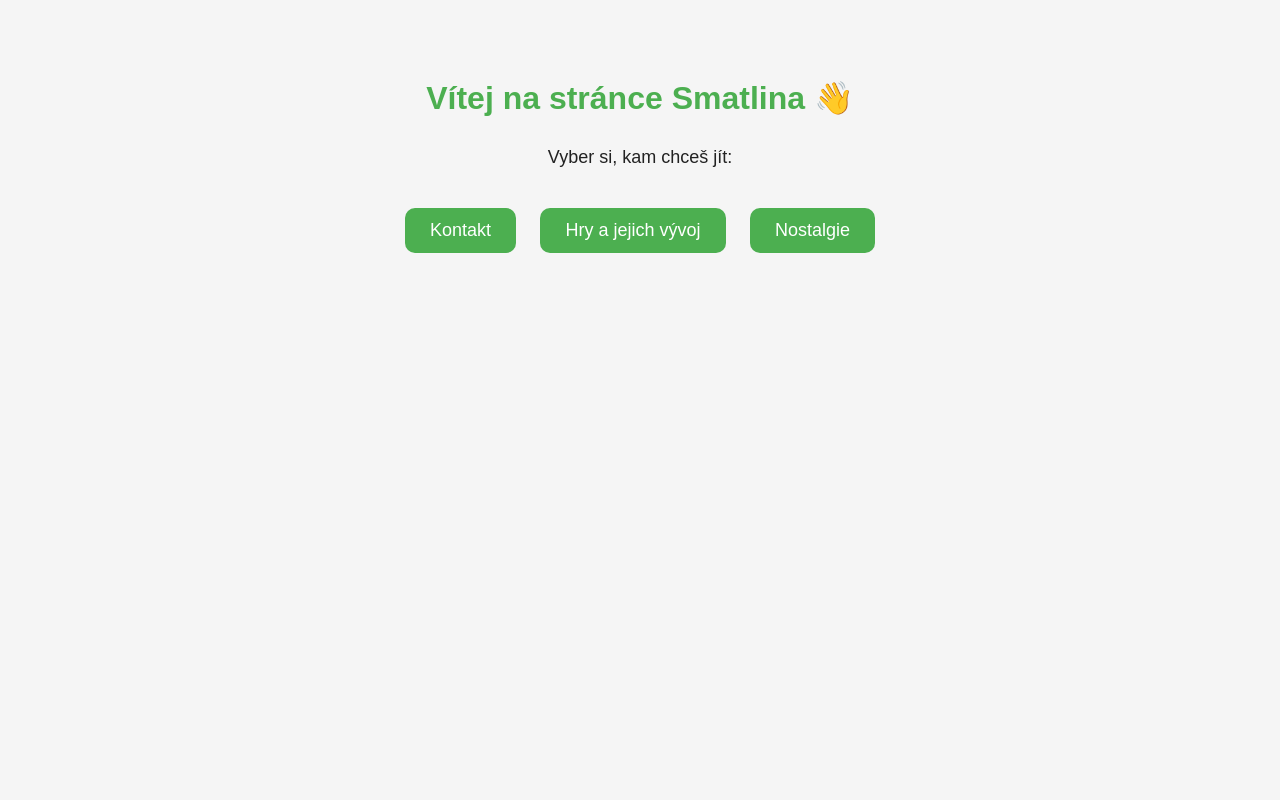
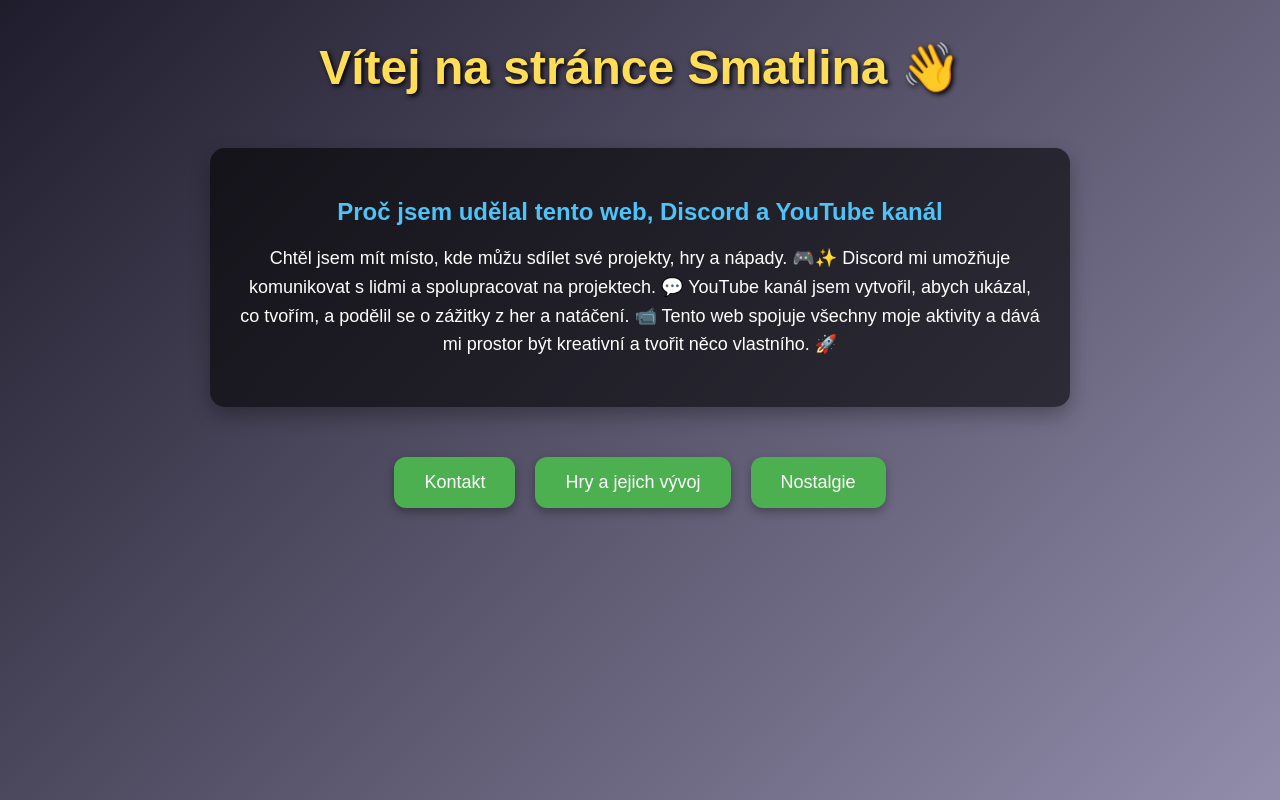
Before and after one commit to milovnikmhd1234/SmatlinaGames, a plain HTML site: page index.html in a window 1280 px wide. Drawn offline with Linux system fonts and the light colour scheme.

Commit message:
Update index.html

```diff
--- a/index.html
+++ b/index.html
@@ -5,35 +5,77 @@
 <meta name="viewport" content="width=device-width, initial-scale=1.0">
 <title>Smatlina - Domovská stránka</title>
 <style>
+    /* Základní styl stránky */
     body {
-        font-family: Arial, sans-serif;
-        background: #f5f5f5;
-        color: #222;
+        font-family: 'Arial', sans-serif;
+        margin: 0;
+        padding: 0;
+        background: linear-gradient(135deg, #1f1c2c, #928dab);
+        color: #fff;
+        display: flex;
+        flex-direction: column;
+        align-items: center;
+        min-height: 100vh;
+    }
+
+    h1 {
+        margin-top: 40px;
+        font-size: 3em;
+        color: #ffdd57;
+        text-shadow: 2px 2px 5px #000;
         text-align: center;
-        padding: 50px;
     }
-    h1 {
-        color: #4CAF50;
-        margin-bottom: 30px;
+
+    .section {
+        background: rgba(0, 0, 0, 0.6);
+        padding: 30px;
+        margin: 20px;
+        border-radius: 15px;
+        max-width: 800px;
+        text-align: center;
+        box-shadow: 0 8px 20px rgba(0,0,0,0.3);
     }
-    p {
+
+    .section h2 {
+        color: #4fc3f7;
+        margin-bottom: 15px;
+    }
+
+    .section p {
         font-size: 18px;
+        line-height: 1.6;
     }
+
     .menu {
-        margin-top: 30px;
+        display: flex;
+        flex-wrap: wrap;
+        justify-content: center;
+        margin-top: 20px;
     }
-    a {
-        display: inline-block;
+
+    .menu a {
         margin: 10px;
-        padding: 12px 25px;
+        padding: 15px 30px;
         text-decoration: none;
         color: white;
         background: #4CAF50;
-        border-radius: 10px;
+        border-radius: 12px;
         font-size: 18px;
+        transition: 0.3s;
+        box-shadow: 0 4px 10px rgba(0,0,0,0.3);
     }
-    a:hover {
+
+    .menu a:hover {
         background: #45a049;
+        transform: translateY(-3px);
+        box-shadow: 0 8px 15px rgba(0,0,0,0.5);
+    }
+
+    @media (max-width: 600px) {
+        .menu a {
+            padding: 12px 20px;
+            font-size: 16px;
+        }
     }
 </style>
 </head>
@@ -41,7 +83,15 @@
 
 <h1>Vítej na stránce Smatlina 👋</h1>
 
-<p>Vyber si, kam chceš jít:</p>
+<div class="section">
+    <h2>Proč jsem udělal tento web, Discord a YouTube kanál</h2>
+    <p>
+        Chtěl jsem mít místo, kde můžu sdílet své projekty, hry a nápady. 🎮✨
+        Discord mi umožňuje komunikovat s lidmi a spolupracovat na projektech. 💬
+        YouTube kanál jsem vytvořil, abych ukázal, co tvořím, a podělil se o zážitky z her a natáčení. 📹
+        Tento web spojuje všechny moje aktivity a dává mi prostor být kreativní a tvořit něco vlastního. 🚀
+    </p>
+</div>
 
 <div class="menu">
     <a href="https://milovnikmhd1234.github.io/SmatlinaGames/Kontakt">Kontakt</a>
```
